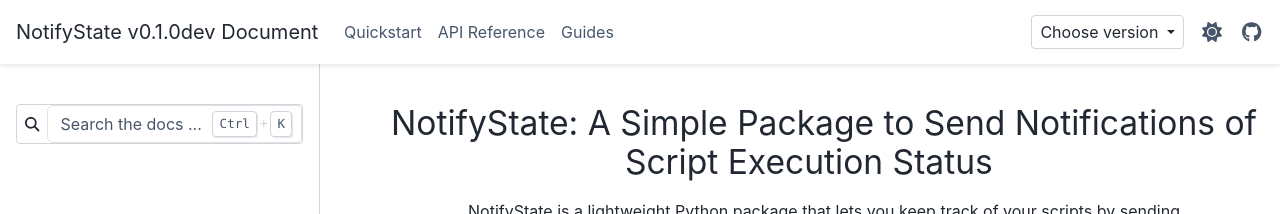
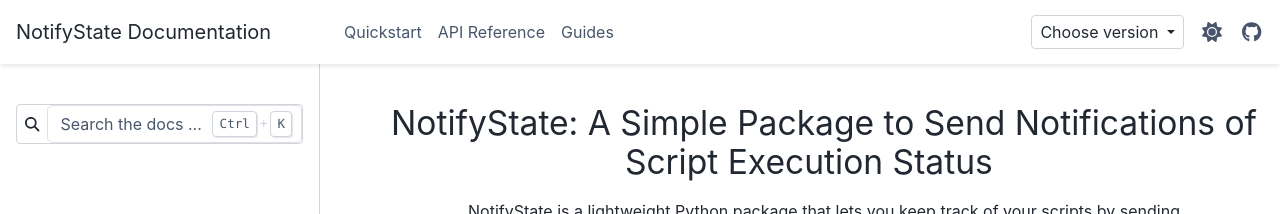
Before and after one commit to kAIto47802/notist, a Sphinx documentation site: the page built from docs/index.rst, in a window 1280 px wide. Shown: the top 214 px of the page. Built offline with Sphinx 7.4.7 and the PyData theme 0.15.4, drawn with Linux system fonts in a browser that asks for light colours; comment, search, counter and statistics services are not loaded; some of the changed lines change nothing that is shown.

Commit message:
Update docs

```diff
--- a/docs/conf.py
+++ b/docs/conf.py
@@ -43,7 +43,7 @@
 html_theme = "pydata_sphinx_theme"
 html_static_path = ["_static"]
 html_css_files = ["css/custom.css"]
-html_title = f"{project} v{release} Document"
+html_title = f"{project} Documentation"
 html_last_updated_fmt = "%b %d, %Y"
 html_context = {"default_mode": "light"}
 
@@ -58,6 +58,10 @@
     "collapse_navigation": True,
     "navbar_end": ["version-switcher", "theme-switcher", "navbar-icon-links"],
     "secondary_sidebar_items": ["page-toc"],
+    "switcher": {
+        "json_url": "_static/versions.json",
+        "version_match": os.getenv("DOC_VERSION_MATCH", "dev"),
+    },
 }
 
 html_sidebars = {
--- /dev/null
+++ b/docs/versions.py
@@ -0,0 +1,24 @@
+import json
+import subprocess
+from pathlib import Path
+
+ROOT = Path(__file__).resolve().parent
+URL_BASE = "https://kaito47802.github.io/NotifyState"
+
+target = ROOT / "_static" / "versions.json"
+
+tags = subprocess.run(["git", "tag"], text=True, capture_output=True).stdout.split()
+
+versions = [
+    {"version": "dev", "name": "dev", "url": f"{URL_BASE}/dev/"},
+] + [
+    {"version": v, "name": v, "url": f"{URL_BASE}/{v}/"}
+    if i
+    else {"version": v, "name": f"{v} (latest)", "url": URL_BASE}
+    for i, v in enumerate(sorted(tags, reverse=True))
+]
+
+target.parent.mkdir(exist_ok=True)
+target.write_text(json.dumps(versions, indent=2))
+
+print(f"Wrote {target}")
```
